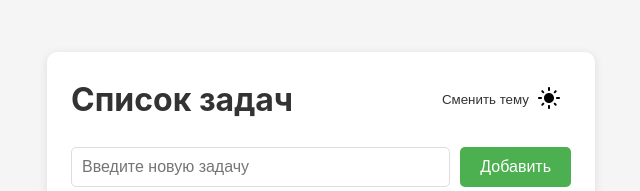
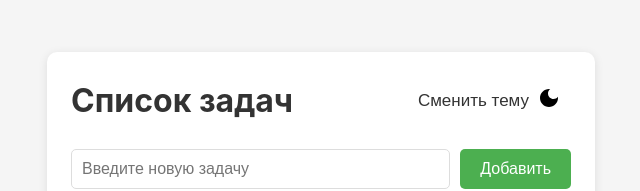
Before and after one commit to BLADEVIK/FrontDev-Welcome-Task-Practice-dev, a React (Create React App) app: page / in a window 1280 px wide. Shown: the top 191 px of the page, without its empty margins (319-959 px from the left). Built offline with nearby package versions, Linux system fonts and the light colour scheme.

Commit message:
refactoring

```diff
--- a/src/components/ThemeToggle.scss
+++ b/src/components/ThemeToggle.scss
@@ -15,6 +15,7 @@ body.light {
   background: none;
   border: none;
   cursor: pointer;
+  font-size: 17px;
   &:focus {
     outline: none;
     border: 1px solid #4caf50dd;
--- a/src/components/ThemeToggle.tsx
+++ b/src/components/ThemeToggle.tsx
@@ -27,7 +27,7 @@ const ThemeToggle: React.FC<ThemeToggleProps> = ({ onClick }) => {
     <button className="theme-toggle" onClick={toggleTheme} type="button">
       <span className="theme-text">Сменить тему</span>
       <div className="theme-icons">
-        {isDark ? (
+        {!isDark ? (
           <svg
             className="moon-icon"
             xmlns="http://www.w3.org/2000/svg"
```
